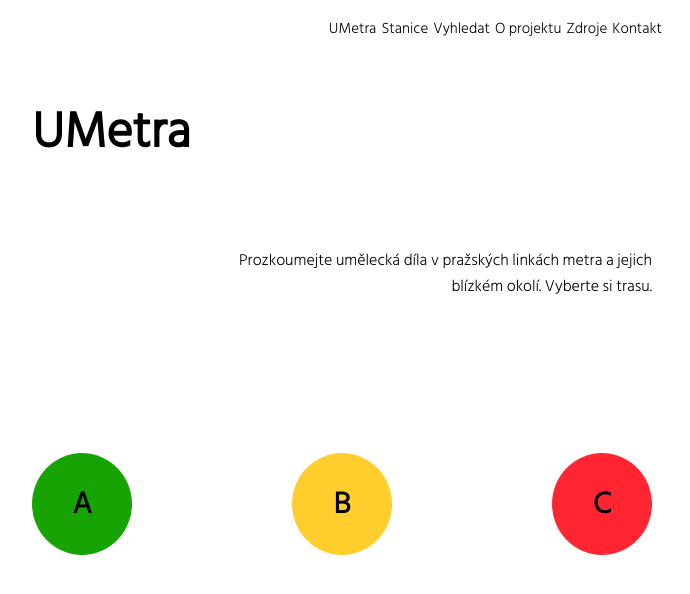
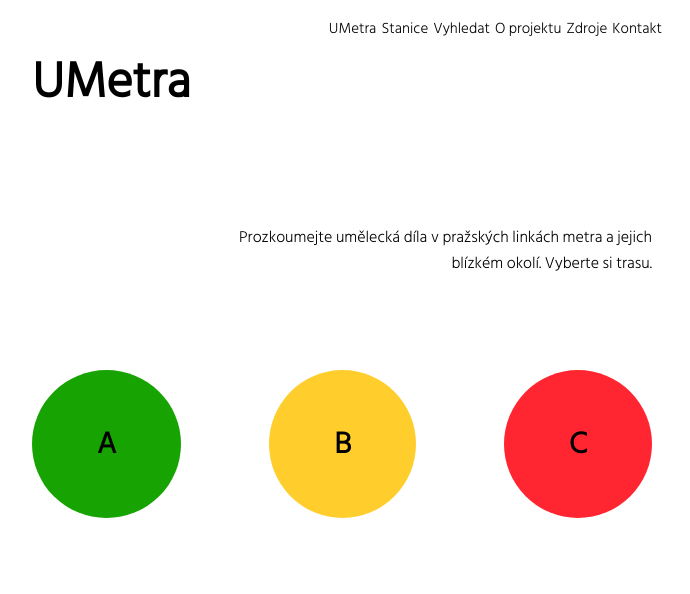
Before and after one commit to hrafil/UMetra_next.js, a Next.js app: page / in a window 1280 px wide. Shown: the top 594 px of the page, without its empty margins (298-988 px from the left). Built offline with nearby package versions, Linux system fonts and the light colour scheme.

Commit message:
Responziv. home

```diff
--- a/components/Nav/RightNav.jsx
+++ b/components/Nav/RightNav.jsx
@@ -7,6 +7,7 @@ const Ul = styled.ul`
   display: flex;
   flex-direction: row;
   justify-content: flex-end;
+  margin-bottom: 0;
 
   li {
     text-align: center;
--- a/styles/Stations.module.css
+++ b/styles/Stations.module.css
@@ -1,5 +1,4 @@
 .container {
-  display: flex;
   padding: 60px 40px 30px 40px;
   text-align: left;
   flex-wrap: wrap;
@@ -19,8 +18,10 @@
 @media (min-width: 768px) {
   .container {
     max-width: 730px;
-    height: 80vh;
-    padding: 70px 100px 70px 100px;
+    /* height: 80vh; */
+    padding: 70px 0 70px 100px;
+    /* display: flex;
+    flex-direction: row; */
   }
   .title {
     width: 100%;
@@ -28,11 +29,13 @@
   .text {
     font-size: 16px;
     line-height: 1.8;
+    display: flex;
+    flex-direction: row;
+    flex-wrap: wrap;
     width: 32%;
-    display: inline-block;
   }
   .link {
     display: inline-block;
-    padding-left: 20px;
+    /* padding-left: 20px; */
   }
 }
--- a/styles/globals.css
+++ b/styles/globals.css
@@ -197,6 +197,13 @@ h2 {
     max-width: 650px;
     margin: 0 auto;
   }
+  h1 {
+    margin-top: 0;
+    margin-bottom: 0;
+  }
+  .btn_home a {
+    padding: 50px 65px;
+  }
 }
 
 /* Line */
```
